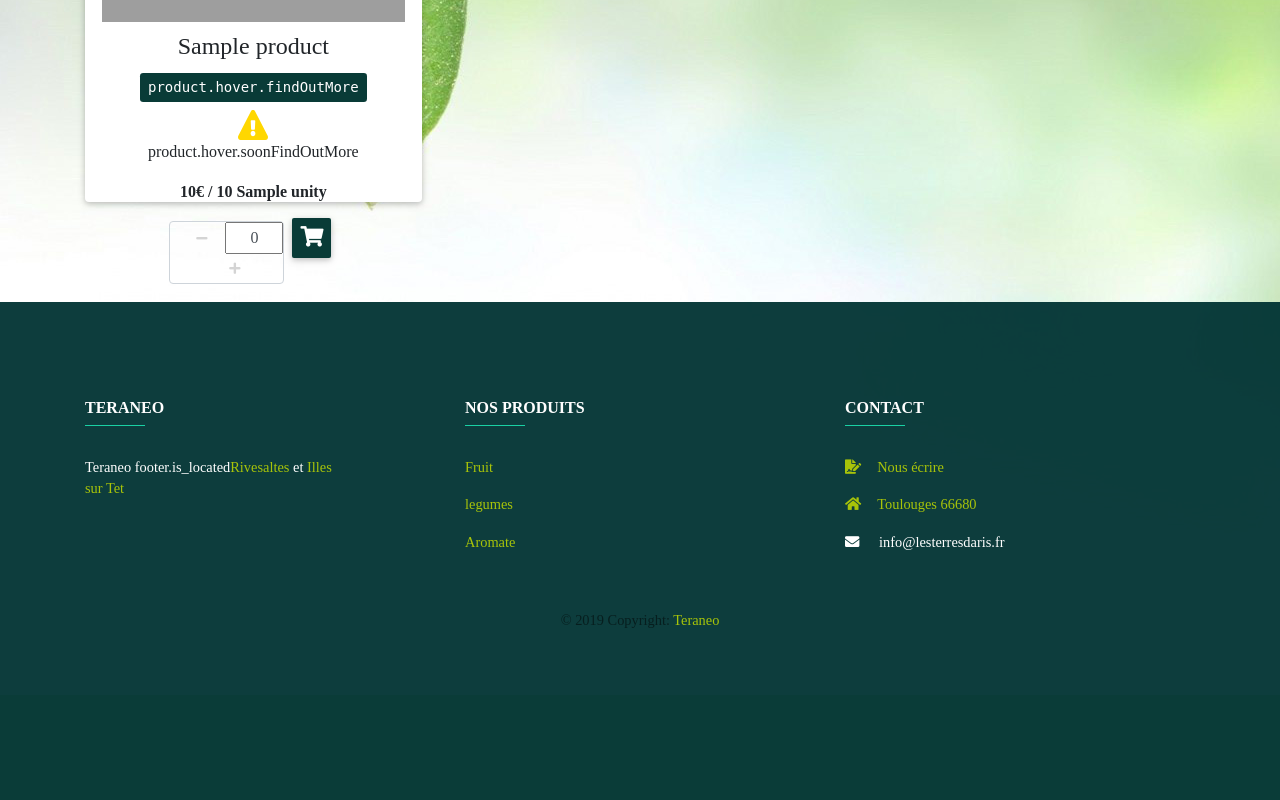
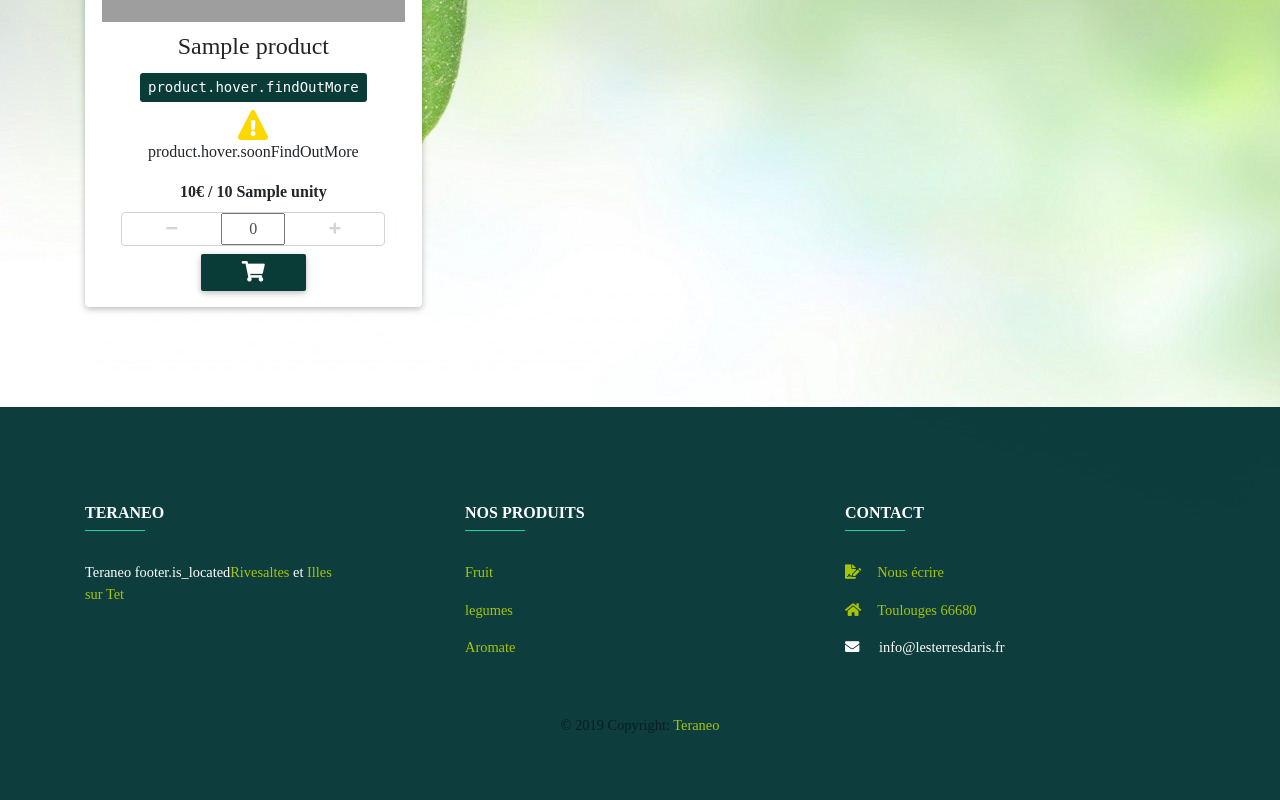
Before and after one commit to sl0ders/e-commerce--symfony, a Symfony app: template templates/Public/homePublic.html.twig in a window 1280 px wide. Shown: the part 348-1148 px from the top of the page. Before the commit the page ends 976 px from the top, so only its background shows below. Run offline with Twig, Linux system fonts and the light colour scheme; the template is opened without the code that fills it: most values are stand-ins (such as "Sample title", 1, 10 or a date in 2020); grey boxes marked "Sample" are stand-in pictures; form fields are guessed from the names that the template uses; style sheets or scripts are compiled from the project's sources; some libraries are stand-ins or nearby versions; some web fonts are replaced; grey boxes are pictures that could not be loaded.

Commit message:
amelioration visuel _cart-modal et homepage

```diff
--- a/assets/styles/app.scss
+++ b/assets/styles/app.scss
@@ -366,7 +366,6 @@
       .card {
         visibility: visible;
         animation-name: fadeInUp;
-        max-height: 400px;
 
         &.empty {
           background-color: rgba(255, 255, 255, 0.2);
@@ -392,11 +391,9 @@
         .card-body {
           text-align: center;
           padding: 10px;
-          min-height: 450px ;
 
           .btn-cart {
             max-height: 40px;
-
           }
 
           &.empty {
--- a/src/Controller/Admin/AdminUserController.php
+++ b/src/Controller/Admin/AdminUserController.php
@@ -7,6 +7,8 @@
 use App\Form\Admin_UserType;
 use App\Repository\NotificationRepository;
 use App\Repository\UserRepository;
+use DateTime;
+use Exception;
 use Sg\DatatablesBundle\Datatable\DatatableFactory;
 use Sg\DatatablesBundle\Response\DatatableResponse;
 use Symfony\Bundle\FrameworkBundle\Controller\AbstractController;
@@ -43,6 +45,7 @@
      * @param UserRepository $userRepository
      * @param Request $request
      * @return Response
+     * @throws Exception
      */
     public function index(UserRepository $userRepository, Request $request): Response
     {
@@ -76,7 +79,7 @@
         $em = $this->getDoctrine()->getManager();
         if ($request->get("id-notification")) {
             $notification = $notificationRepository->find($request->get("id-notification"));
-            $notification->setReadAt(new \DateTime());
+            $notification->setReadAt(new DateTime());
             $em->persist($notification);
         }
         $formStatus = $this->createForm(Admin_UserType::class, $user);
--- a/src/Form/Admin_UserType.php
+++ b/src/Form/Admin_UserType.php
@@ -21,7 +21,7 @@
     public function buildForm(FormBuilderInterface $builder, array $options)
     {
         $builder
-            ->add('Status', ChoiceType::class, [
+            ->add('status', ChoiceType::class, [
                 'choices' => [
                     User::STATE_VISITOR => $this->translator->trans(User::STATE_VISITOR, [], "NegasProjectTrans"),
                     User::STATE_CLIENT => $this->translator->trans(User::STATE_CLIENT, [], "NegasProjectTrans"),
--- a/templates/Admin/user/_form.html.twig
+++ b/templates/Admin/user/_form.html.twig
@@ -1,5 +1,5 @@
 {% trans_default_domain "NegasProjectTrans" %}
 {{ form_start(form) }}
-        {{ form_row(form.Status, {"attr" : {"class": "form-control mb-2 browser-default"}}) }}
+        {{ form_row(form.status, {"attr" : {"class": "form-control mb-2 browser-default"}}) }}
     <button class="btn btn-success" title="{{ "button.save" | trans }}">{{ button_label|default( "button.save" | trans) }}</button>
 {{ form_end(form) }}
--- a/templates/Public/homePublic.html.twig
+++ b/templates/Public/homePublic.html.twig
@@ -48,31 +48,31 @@
                                 <p>{{ "product.hover.soonFindOutMore" | trans }}</p>
                             </div>
                         {% endif %}
-                        <div class='font-weight-bold'>{{ product.price }}€ / {{ product.package.quantity}} {{ product.package.unity }}</div>
+                        <div class='font-weight-bold'>{{ product.price }}€ / {{ product.package.quantity is defined ? product.package.quantity }} {{ product.package.unity is defined ? product.package.unity }}</div>
                         {% if product.stock.quantity > 0 %}
                             <form action='{{ path('cart_remove', {'id': product.id }) }}' class='mt-2 cart-refresh' method='post'>
-                                <div class='form-action'>
-                                    <div class='minus-plus'>
-                                        <div class='def-number-input number-input safari_only minus-plus-content'>
-                                            <button type='button' title="{{ "product.hover.minus"| trans }}"
-                                                    onclick='this.parentNode.querySelector("input[type=number]").stepDown()'>
+                                <div class='form-action container'>
+                                    <div class='row'>
+                                        <div class='def-number-input number-input safari_only col-md-10 m-auto'>
+                                            <div class="row">
+                                                <button type='button' class="col-md-3 m-auto" title="{{ "product.hover.minus"| trans }}" onclick='this.parentNode.querySelector("input[type=number]").stepDown()'>
                                                     <i class='fas fa-minus'></i>
                                                 </button>
                                                 <label for='plus-moins-{{ product.id }}'></label>
                                                 <input id='plus-moins-{{ product.id }}'
-                                                   class='quantity'
+                                                       class='quantity col-md-4'
                                                        min='0'
                                                        max='{{ product.stock.quantity }}'
                                                        name='quantity'
                                                        value="{{  app.session.get("cart")[product.id] is defined ? app.session.get("cart")[product.id] : 0}}"
                                                        type='number'>
-                                            <button type='button' title="{{ "product.hover.plus"| trans }}"
-                                                    onclick='this.parentNode.querySelector("input[type=number]").stepUp()'>
+                                                <button type='button' class="col-md-3 m-auto" title="{{ "product.hover.plus"| trans }}" onclick='this.parentNode.querySelector("input[type=number]").stepUp()'>
                                                     <i class='fas fa-plus'></i>
                                                 </button>
                                             </div>
+                                        </div>
                                         {% if not is_granted('ROLE_ADMIN') %}
-                                            <button type="submit" class="btn btn-primary p-2 btn-sm btn-cart ml-2"
+                                            <button type="submit" class="ml-auto mr-auto mt-2 btn btn-primary p-2 btn-sm col-md-4"
                                                     title="{{ "product.hover.cart" | trans }}">
                                                 <i class="fas fa-shopping-cart fa-2x"></i>
                                             </button>
--- a/translations/FlashesMessages.fr.yml
+++ b/translations/FlashesMessages.fr.yml
@@ -21,6 +21,7 @@
     connection:
         email_not_foud: "L'adresse email n'a pas été trouvée"
     user:
+        accountBan: "Votre compte a été désactivé, pour plus de détail veuillez contacter nos services a travers le site 'Nous ecrire'"
         addedSuccessfully: "Felicitation, votre compte a bien été créé, il ne vous reste plus qu'a confirmer votre adresse email"
         account_already_validated: "Votre compte a deja été validé veuillez vous connecter"
         account_validated: "Felicitation vous etes maintenant membre a part entier de notre site veuillez a present vous connecter!"
--- a/translations/NegasProjectTrans.fr.yml
+++ b/translations/NegasProjectTrans.fr.yml
@@ -37,7 +37,7 @@
         new: 'Nous contacter'
     hover:
         admin: "Contacter l'administrateur ?"
-        show: 'Détail du contacte'
+        show: 'Détail du contact'
         reply: 'Répondre'
     label:
         emailUser: "Email de l'utilisateur"
@@ -241,7 +241,7 @@
             title: 'Bonjour %user%, bienvenue sur le site ecomerce de teraneo'
             text: 'Afin de valider votre adresse email merci de cliquer sur ce lien'
     contact:
-        new_admin: "Un nouveau contacte client vient d'etre émis"
+        new_admin: "Un nouveau contact client vient d'etre émis"
         text: 'Le client %client% a laissé un message pour les administrateurs du site'
     subject:
         stock_report: 'Rapport de stock'
```
Also changed, not shown: src/Controller/SecurityController.php (+8 -3 lines), templates/Admin/_add-product-modal.html.twig (+4 -57 lines). Lines whose indentation alone changed are shown as unchanged.
